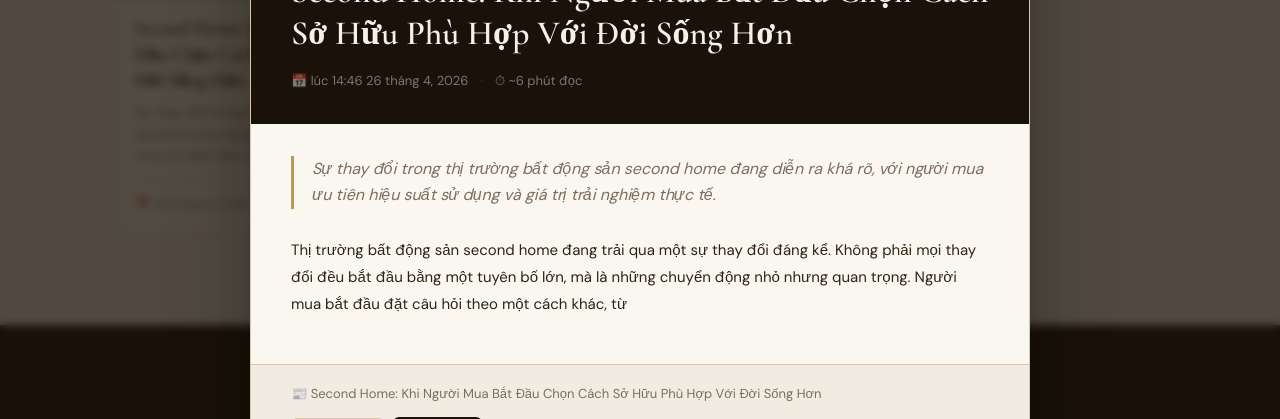
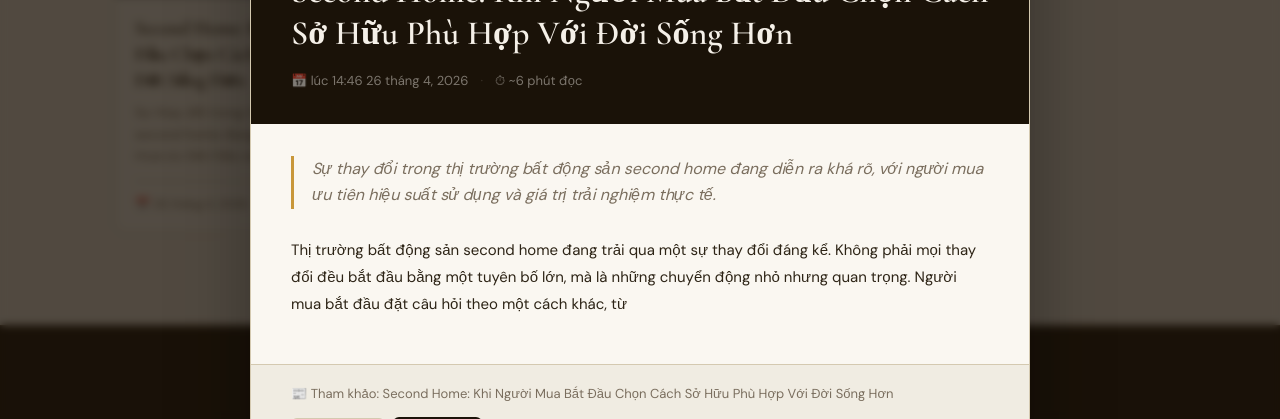
Before and after one commit to codeisfound1/bdsinsight, a website: page docs/index.html in a window 1280 px wide. Both pictures are taken after a click on the element 281 px from the left and 832 px from the top of the page. Shown: the part 813-1232 px from the top of the page. Drawn offline with nearby package versions, Linux system fonts and the light colour scheme.

Commit message:
Add files via upload

```diff
--- a/docs/index.html
+++ b/docs/index.html
@@ -459,10 +459,9 @@
 <footer>
   <div class="footer-inner">
     <nav class="footer-links" aria-label="Liên kết footer">
-      <a href="https://wiki.batdongsan.com.vn/tin-tuc" target="_blank" rel="noopener">Nguồn tin</a>
       <a href="#" onclick="openAdmin(); return false;">Đăng bài mới</a>
     </nav>
-    <p>Nguồn: <a href="https://wiki.batdongsan.com.vn/tin-tuc" target="_blank" rel="noopener">wiki.batdongsan.com.vn</a>
+    <p>Nội dung tham khảo từ các nguồn bất động sản uy tín
       &nbsp;·&nbsp; AI bởi Groq &nbsp;·&nbsp; Deploy trên GitHub Pages
       &nbsp;·&nbsp; <span id="footer-year"></span>
     </p>
@@ -640,7 +639,7 @@ function openPost(id) {
     '<div class="modal-content">' + (post.content||'<p>Đang tải...</p>') + '</div>' +
     '</div>' +
     '<div class="modal-footer">' +
-    '<a class="source-link" href="' + escAttr(post.sourceUrl||'#') + '" target="_blank" rel="noopener">📰 ' + esc(post.sourceTitle||'Nguồn gốc') + '</a>' +
+    '<span class="source-link">📰 Tham khảo: ' + esc(post.sourceTitle||'Bài viết gốc') + '</span>' +
     '<div class="modal-footer-actions">' +
     '<button class="btn-share" onclick="sharePost(\'' + escAttr(post.id) + '\')">🔗 Chia sẻ</button>' +
     '<button class="btn-close" onclick="closePostModal()">Đóng ✕</button>' +
```
